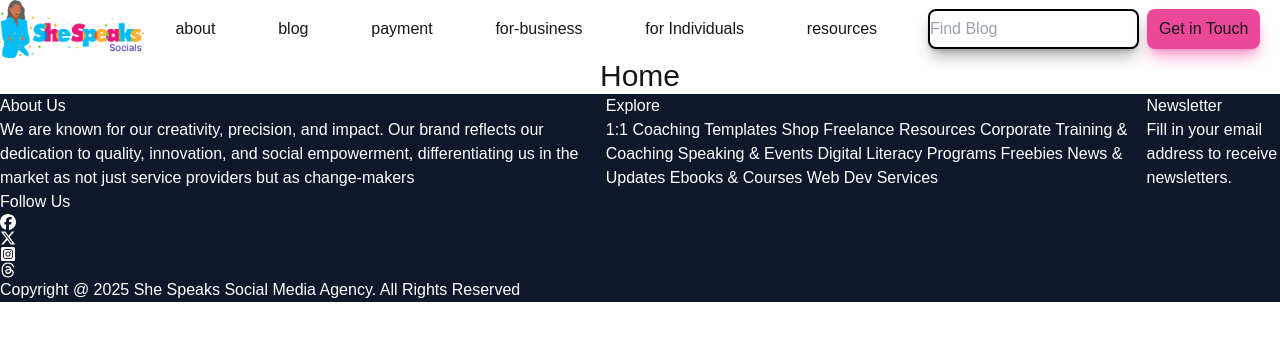
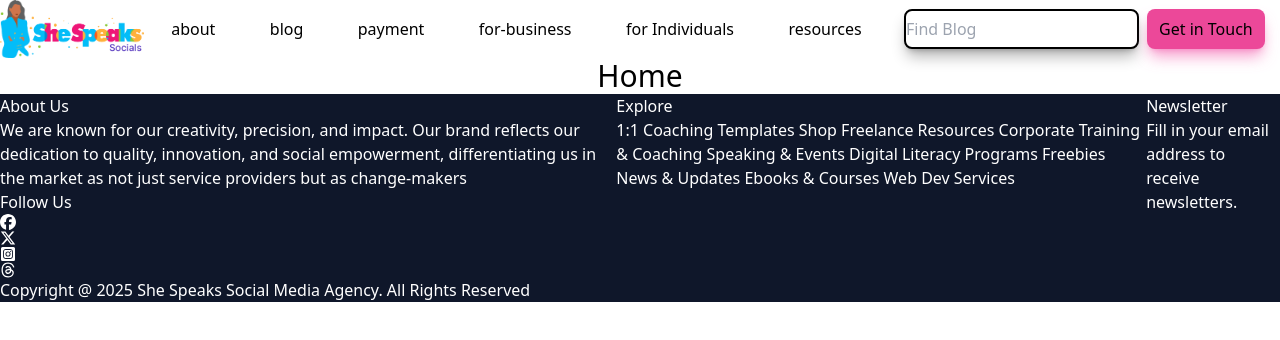
Before and after one commit to MatthewsRicky/shespeaksocial, a Next.js app: page / in a window 1280 px wide. Shown: the top 340 px of the page. Built offline with nearby package versions, Linux system fonts and the light colour scheme.

Commit message:
cleaning out the global css

```diff
--- a/app/globals.css
+++ b/app/globals.css
@@ -1,21 +1,3 @@
 @tailwind base;
 @tailwind components;
 @tailwind utilities;
-
-:root {
-  --background: #ffffff;
-  --foreground: #171717;
-}
-
-/*@media (prefers-color-scheme: dark) {
-  :root {
-    --background: #0a0a0a;
-    --foreground: #ededed;
-  }
-} */
-
-body {
-  color: var(--foreground);
-  background: var(--background);
-  font-family: Arial, Helvetica, sans-serif;
-}
```
